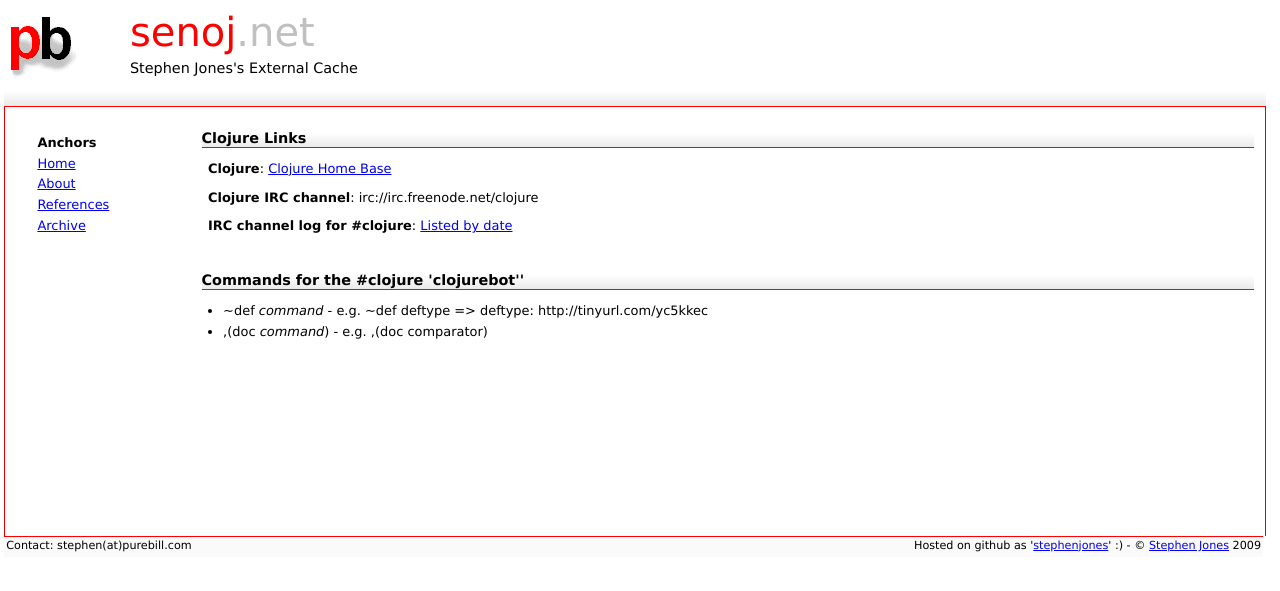
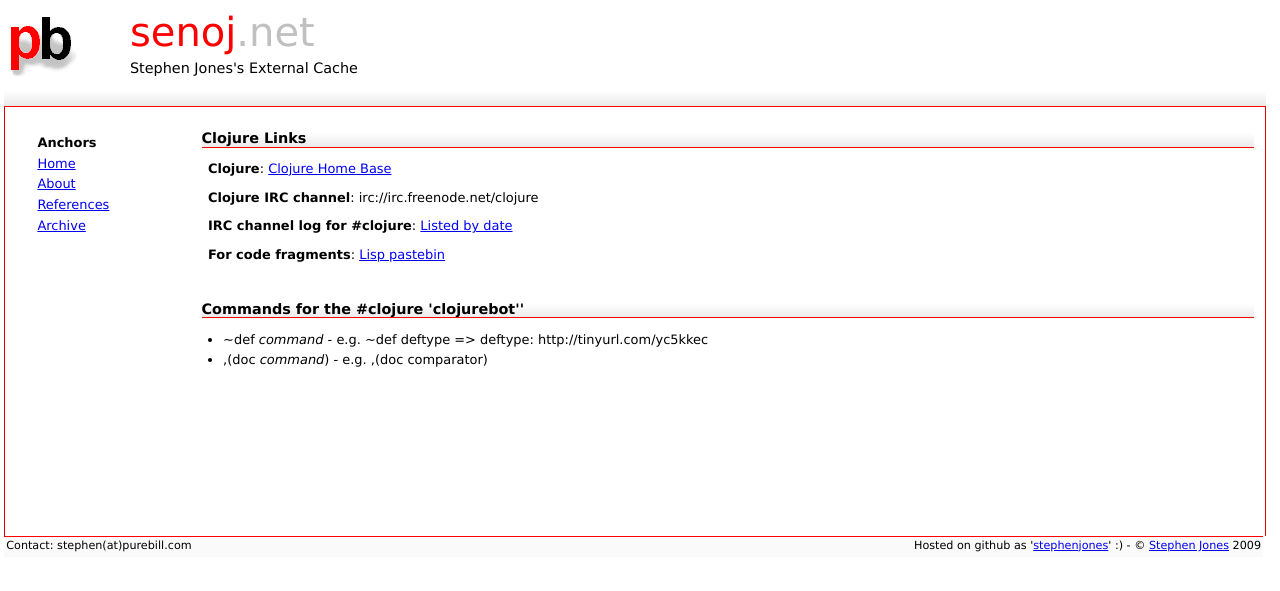
Before and after one commit to stephenjones/stephenjones.github.com, a Jekyll site: the page built from clojure-links.html, in a window 1280 px wide. Shown: the top 591 px of the page. Built offline with Jekyll 4.4.1, drawn with Linux system fonts in a browser that asks for light colours; Markdown is read by kramdown in place of the engine named in the settings; comment, search, counter and statistics services are not loaded.

Commit message:
added lisp pastebin reference

```diff
--- a/clojure-links.html
+++ b/clojure-links.html
@@ -33,6 +33,8 @@
 
 <p> <b>IRC channel log for #clojure</b>: <a href="http://clojure-log.n01se.net/date/">Listed by date</a> </p>
 
+<p> <b>For code fragments</b>: <a href="http://paste.lisp.org/">Lisp pastebin</a> </p>
+
 <br>
 
 <h1 class="title">Commands for the #clojure 'clojurebot''</h1>
```
